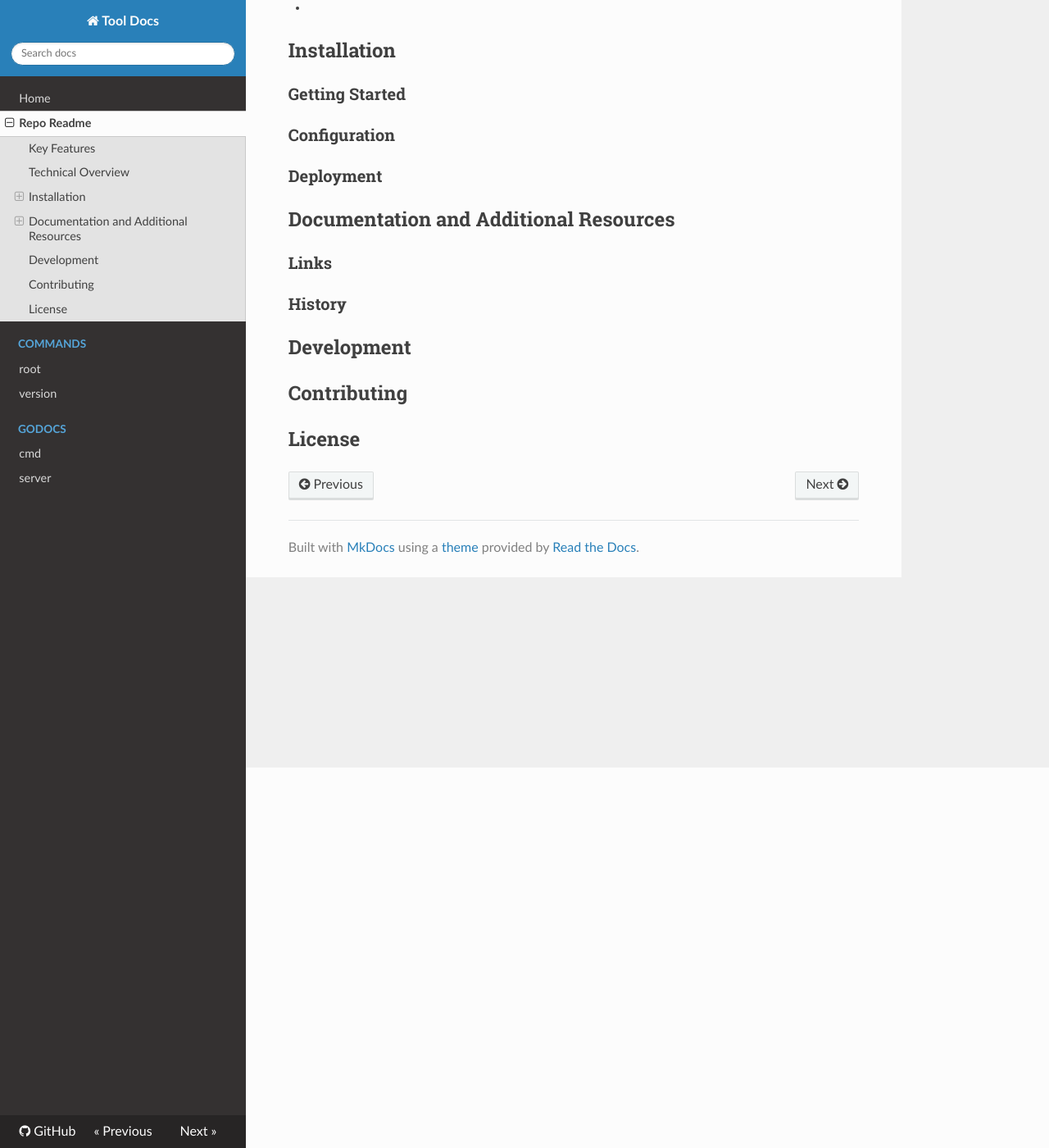
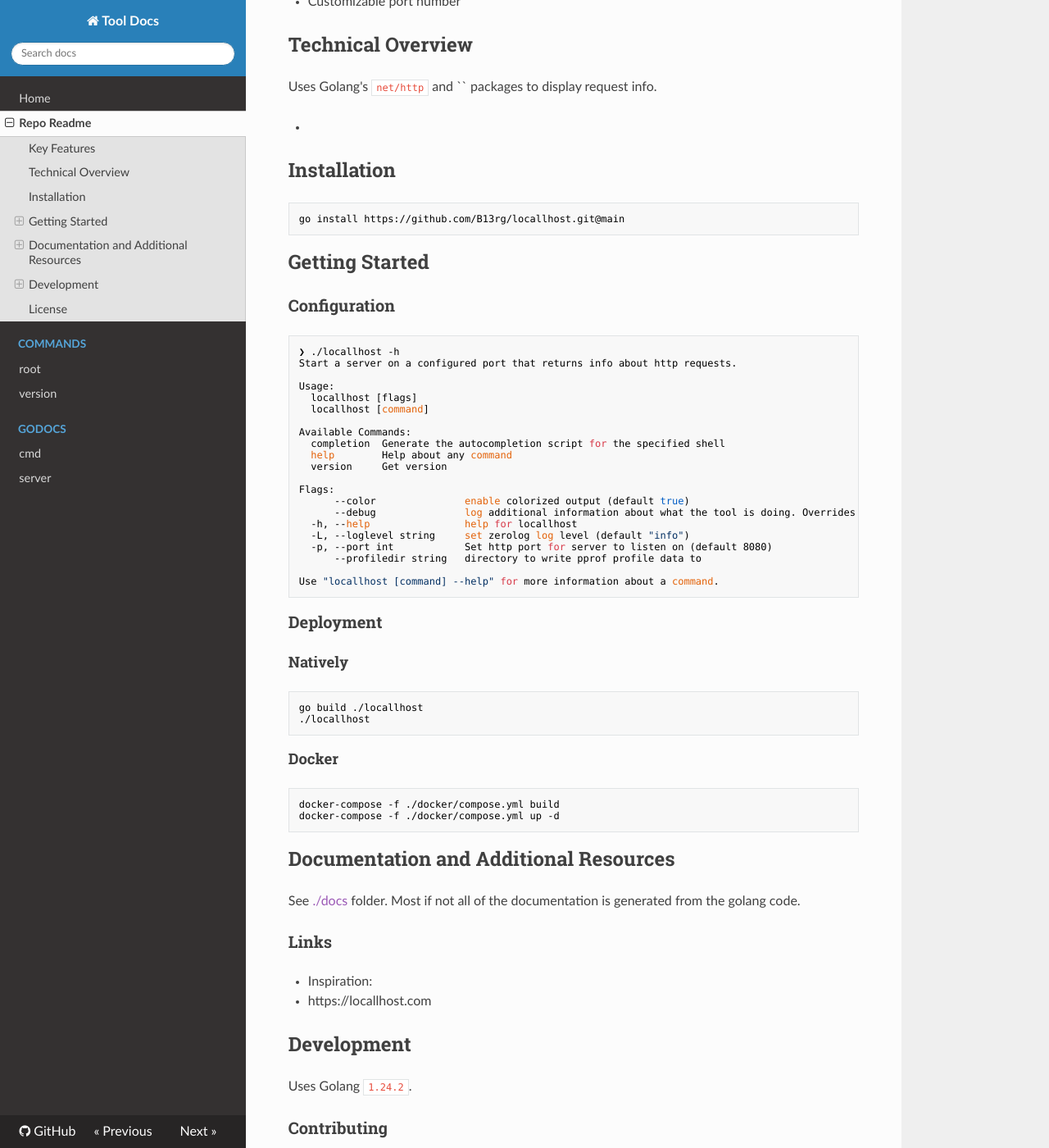
Before and after one commit to B13rg/locallhost, an MkDocs documentation site: the page built from docs/README-repo.md, in a window 1280 px wide and 1400 px high, scrolled down 464 px. Shown: the whole window at 82% size. Built offline with MkDocs 1.6.1, drawn with Linux system fonts in a browser that asks for light colours; nearby versions of some CDN libraries; some of the changed text lies outside the part shown.

Commit message:
build docs

````diff
--- a/docs/README-repo.md
+++ b/docs/README-repo.md
@@ -11,14 +11,13 @@ Also provides links to localhost (`127.0.0.1`, `[::1]`) for easy navigation to l
   - [Key Features](#key-features)
   - [Technical Overview](#technical-overview)
   - [Installation](#installation)
-    - [Getting Started](#getting-started)
+  - [Getting Started](#getting-started)
     - [Configuration](#configuration)
     - [Deployment](#deployment)
   - [Documentation and Additional Resources](#documentation-and-additional-resources)
     - [Links](#links)
-    - [History](#history)
   - [Development](#development)
-  - [Contributing](#contributing)
+    - [Contributing](#contributing)
   - [License](#license)
 
 </p>
@@ -26,7 +25,13 @@ Also provides links to localhost (`127.0.0.1`, `[::1]`) for easy navigation to l
 
 ## Key Features
 
-*
+* Show request IP address and port
+* `/ip` endpoint provides raw request IP address
+* Show entire HTTP request header
+* `/json` endpoint provides request info formatted as JSON
+* ipv4+ipv6 localhost links
+  * Quick links for port 80
+  * Customizable port number
 
 ## Technical Overview
 
@@ -36,21 +41,72 @@ Uses Golang's `net/http` and `` packages to display request info.
 
 ## Installation
 
-### Getting Started
+```
+go install https://github.com/B13rg/locallhost.git@main
+```
+
+## Getting Started
 
 ### Configuration
 
+```sh
+❯ ./locallhost -h                                                                                                                         ─╯
+Start a server on a configured port that returns info about http requests.
+
+Usage:
+  locallhost [flags]
+  locallhost [command]
+
+Available Commands:
+  completion  Generate the autocompletion script for the specified shell
+  help        Help about any command
+  version     Get version
+
+Flags:
+      --color               enable colorized output (default true)
+      --debug               log additional information about what the tool is doing. Overrides --loglevel
+  -h, --help                help for locallhost
+  -L, --loglevel string     set zerolog log level (default "info")
+  -p, --port int            Set http port for server to listen on (default 8080)
+      --profiledir string   directory to write pprof profile data to
+
+Use "locallhost [command] --help" for more information about a command.
+```
+
 ### Deployment
+
+#### Natively
+
+```
+go build ./locallhost
+./locallhost
+```
+
+#### Docker
+
+```
+docker-compose -f ./docker/compose.yml build
+docker-compose -f ./docker/compose.yml up -d
+```
 
 ## Documentation and Additional Resources
 
+See [./docs]() folder.
+Most if not all of the documentation is generated from the golang code.
+
 ### Links
 
-### History
+* Inspiration:
+  * https://locallhost.com
 
 ## Development
 
+Uses Golang `1.24.2`.
 
-## Contributing
+### Contributing
+
+Open an issue or PR.
 
 ## License
+
+[MIT](LICENSE)
--- a/docs/Taskfile.yml
+++ b/docs/Taskfile.yml
@@ -41,7 +41,7 @@ tasks:
       - b
     cmds:
       - go fmt
-      - go build
+      - go build -ldflags="-s -w"
       - task: 02_mkdocs
 
   02_mkdocs:
````
Also changed, not shown: docs/cmd/locallhost.md (+1 -1 lines), docs/godoc/cmd.md (+1 -1 lines), 7 other files.
